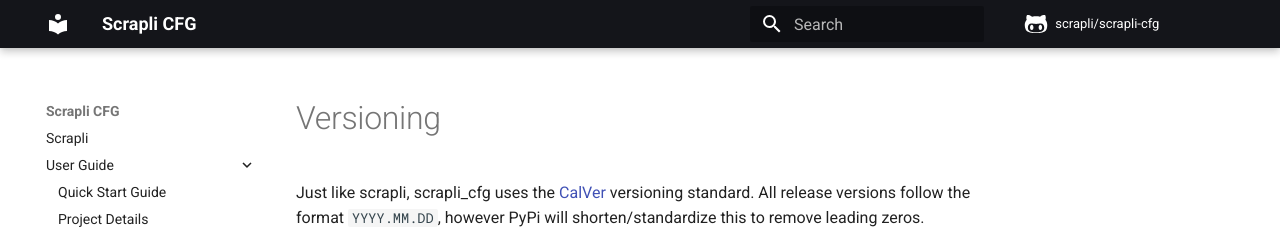
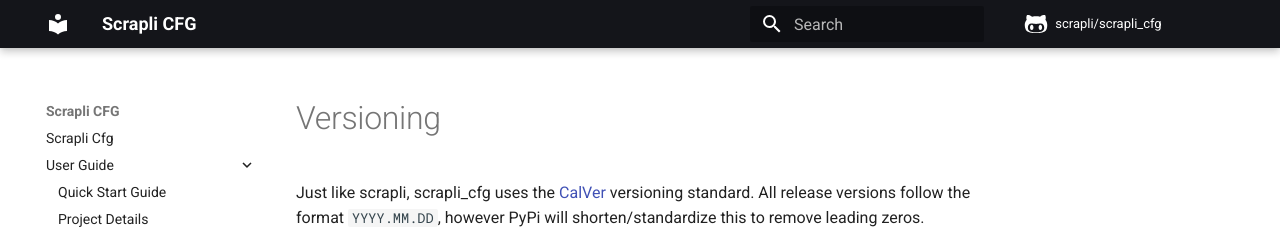
Before and after one commit to scrapli/scrapli_cfg, an MkDocs documentation site: the page built from docs/user_guide/versioning.md, in a window 1280 px wide. Shown: the top 235 px of the page. Built offline with MkDocs 1.6.1 and Material for MkDocs 9.7.7, drawn with Linux system fonts in a browser that asks for light colours; comment, search, counter and statistics services are not loaded.

Commit message:
fix some links

```diff
--- a/mkdocs.yml
+++ b/mkdocs.yml
@@ -1,11 +1,11 @@
 ---
 site_name: Scrapli CFG
-site_url: https://github.com/scrapli/scrapli-cfg
+site_url: https://github.com/scrapli/scrapli_cfg
 site_description: "Scrapli CFG: Configuration management with scrapli"
 site_author: Carl Montanari
 
-repo_name: scrapli/scrapli-cfg
-repo_url: https://github.com/scrapli/scrapli-cfg
+repo_name: scrapli/scrapli_cfg
+repo_url: https://github.com/scrapli/scrapli_cfg
 edit_uri: ''
 
 theme:
@@ -17,7 +17,7 @@
       repo: fontawesome/brands/github-alt
 
 nav:
-  - Scrapli: index.md
+  - Scrapli Cfg: index.md
   - User Guide:
       - Quick Start Guide: user_guide/quickstart.md
       - Project Details: user_guide/project_details.md
--- a/setup.py
+++ b/setup.py
@@ -3,7 +3,7 @@
 import setuptools
 
 __author__ = "Carl Montanari"
-__version__ = "2021.07.30a1"
+__version__ = "2021.07.30a2"
 
 with open("README.md", "r", encoding="utf-8") as f:
     README = f.read()
```
